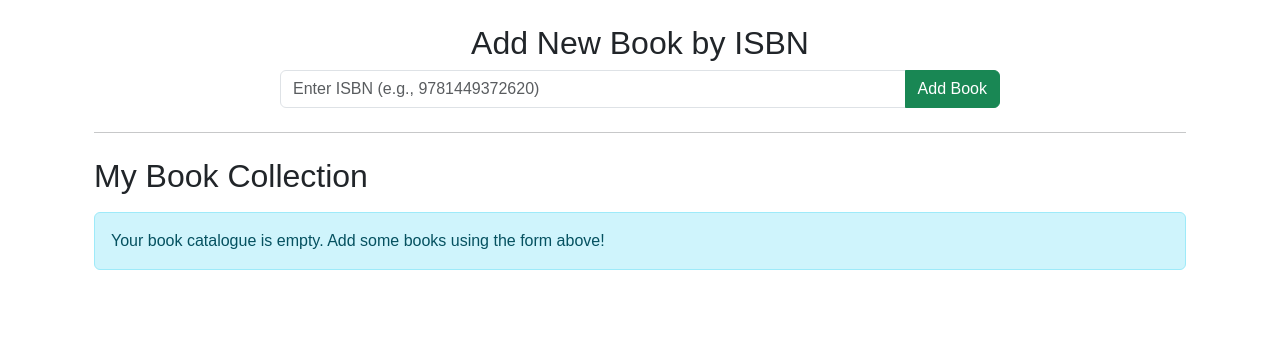
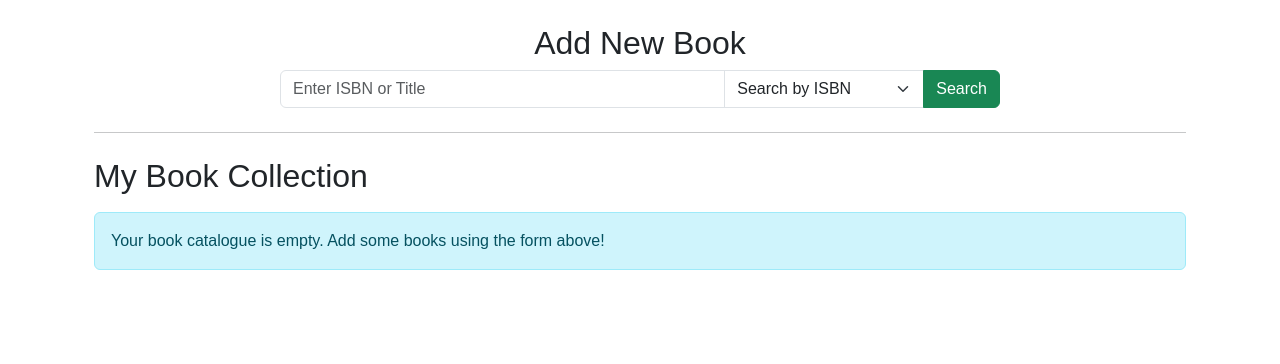
Before and after one commit to LandOFakes/LandOBooks, a Flask app: page / in a window 1280 px wide. Shown: the part 56-420 px from the top of the page. Run offline with Flask 2, Linux system fonts and the light colour scheme; a user stored in the database is signed in; data that the repository does not hold is empty.

Commit message:
Update index.html

```diff
--- a/templates/index.html
+++ b/templates/index.html
@@ -6,11 +6,18 @@
 <div class="container mt-4">
     <div class="row mb-4">
         <div class="col-md-8 offset-md-2">
-            <h2 class="text-center">Add New Book by ISBN</h2>
-            <form method="POST" action="{{ url_for('add_book') }}" class="input-group">
-                <input type="text" class="form-control" name="isbn" placeholder="Enter ISBN (e.g., 9781449372620)" required>
-                <button type="submit" class="btn btn-success">Add Book</button>
-            </form>
+          <h2 class="text-center">Add New Book</h2>
+<form method="POST" action="{{ url_for('search') }}">
+    <div class="input-group">
+        <input type="text" class="form-control" name="query" placeholder="Enter ISBN or Title" required>
+        <select name="search_type" class="form-select" style="max-width: 200px;">
+            <option value="isbn" selected>Search by ISBN</option>
+            <option value="title">Search by Title</option>
+        </select>
+        <button type="submit" class="btn btn-success">Search</button>
+    </div>
+</form>
+
         </div>
     </div>
 
```
